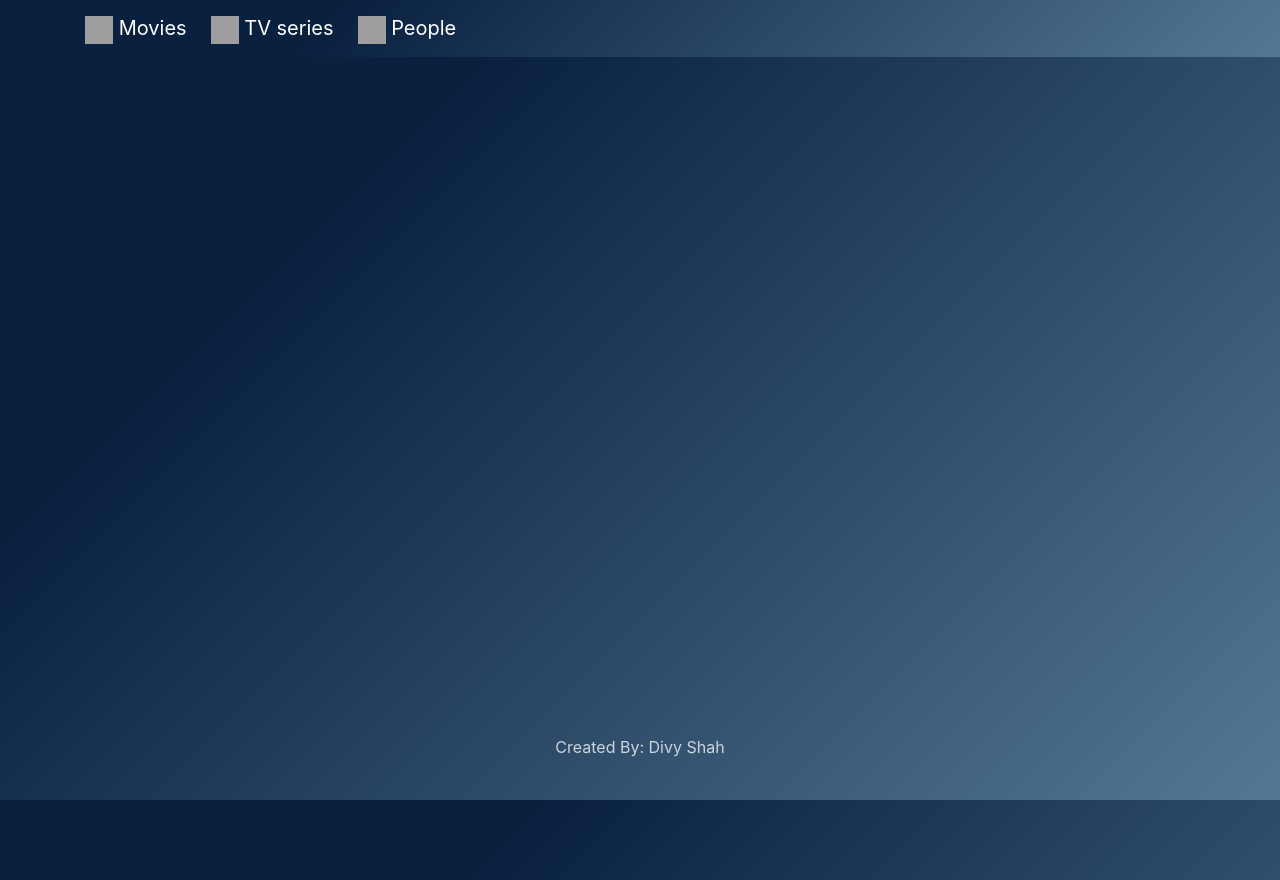
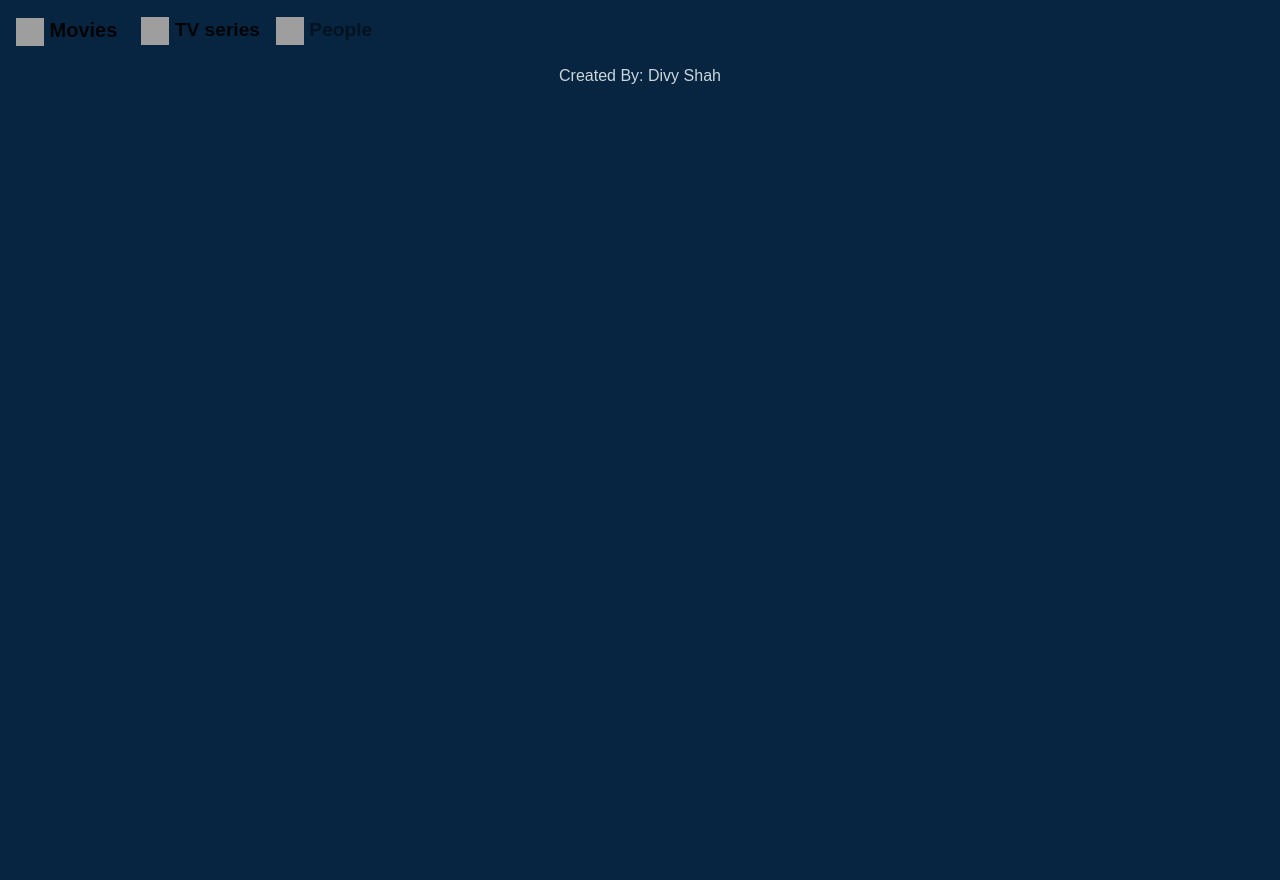
Before and after one commit to divyhshah/Trending-shows, a Flask app: template templates/show.html in a window 1280 px wide. After the commit the page ends 84 px from the top, so only its background shows below. Run offline with Flask 2, Linux system fonts and the light colour scheme; the template is opened without the code that fills it, so the values that code supplies are empty; some libraries are stand-ins or nearby versions; grey boxes are pictures that could not be loaded.

Commit message:
Added new layout for issue #6

```diff
--- a/static/main.css
+++ b/static/main.css
@@ -1,17 +1,10 @@
-body {
-  background: #fafafa;
-  color: #333333;
-  margin-top: 5rem;
-}
-
-h1, h2, h3, h4, h5, h6 {
+ h1,
+ h2,
+ h3,
+ h4,
+ h5,
+ h6 {
      color: #444444;
-}
-
-.bg-steel {
-  background-color: #537895;
-  background-image: linear-gradient(315deg, #537895 0%, #09203f 74%);
-
  }
 
  .site-header .navbar-nav .nav-link {
@@ -26,106 +19,6 @@ h1, h2, h3, h4, h5, h6 {
      font-weight: 500;
  }
 
-
-.content-section {
-  background: #ffffff;
-  padding: 5px 5px;
-  border: 1px solid #dddddd;
-  border-radius: 13px;
-  margin-bottom: 20px;
-  display: inline-block;
+ body {
+     background-color: #072540;
  }
-
-:root {
-  --gutter: 20px;
-}
-
-.app {
-  padding: var(--gutter) 0;
-  display: grid;
-  grid-gap: var(--gutter) 0;
-  grid-template-columns: var(--gutter) 1fr var(--gutter);
-  align-content: start;
-}
-
-.app > * {
-  grid-column: 2 / -2;
-}
-
-.app > .full {
-  grid-column: 1 / -1;
-}
-
-.hs {
-  display: grid;
-  grid-gap: calc(var(--gutter) / 2);
-  grid-template-columns: repeat(10, calc(30% - var(--gutter) * 2));
-  grid-template-rows: minmax(100px, 1fr);
-
-  overflow-x: scroll;
-  scroll-snap-type: x proximity;
-  /* padding-bottom: calc(.50 * var(--gutter));
-  margin-bottom: calc(-.10 * var(--gutter)); */
-}
-
-html,
-body {
-  height: 100%;
-}
-
-body {
-  display: grid;
-  place-items: center;
-  background-color: #537895;
-  background-image: linear-gradient(315deg, #537895 0%, #09203f 74%);
-}
-
-ul {
-  list-style: none;
-  padding: 0;
-}
-
-h1,
-h2,
-h3 {
-  margin: 0;
-}
-
-.app {
-  width: 280px;
-  height: 450px;
-  background: #DBD0BC;
-  overflow-y: scroll;
-}
-.p{
-  text-align: left;
-}
-.hs > .li, .item, .lb{
-  text-align: left;
-}
-.hs > li,
-.item {
-  scroll-snap-align: center;
-  /* padding: calc(var(--gutter) / 1 * 1.5); */
-  display: flex;
-  flex-direction: column;
-  justify-content: center;
-  align-items: center;
-  text-align: left;
-  background: #fff;
-  border-radius: 18px;
-  box-shadow: 0 19px 38px rgba(0,0,0,0.30), 0 20px 18px rgba(0,0,0,0.3);
-}
-
-/*Added media prefs for the responsive design*/
-@media only screen and (min-width: 600px) and (max-width: 900px) {
-  .hs{
-    display: block;
-  }
-  .item{
-    margin: .5rem;
-  }
-  body{
-    background-repeat: no-repeat; /*repeat is turned off*/
-  }
-}
--- /dev/null
+++ b/static/show.css
@@ -0,0 +1,71 @@
+* {
+    font-family: 'Poppins', sans-serif;
+    -webkit-user-select: none;
+    -moz-user-select: -moz-none;
+    -o-user-select: none;
+    user-select: none;
+}
+
+img {
+    -webkit-user-drag: none;
+    -moz-user-drag: none;
+    -o-user-drag: none;
+    user-drag: none;
+}
+
+img {
+    pointer-events: none;
+}
+
+.movie_card {
+    padding: 0 !important;
+    width: 17rem;
+    margin: 14px;
+    border-radius: 10px;
+    box-shadow: 0 3px 4px 0 rgba(0, 0, 0, 0.2), 0 4px 15px 0 rgba(0, 0, 0, 0.19);
+}
+
+.movie_card img {
+    border-top-left-radius: 10px;
+    border-top-right-radius: 10px;
+    height: 15rem;
+}
+
+.movie_info {
+    color: #5e5c5c;
+}
+
+.movie_info i {
+    font-size: 20px;
+}
+
+.card-title {
+    width: 80%;
+}
+
+.credits {
+    margin-top: 20px;
+    margin-bottom: 20px;
+    border-radius: 8px;
+    border: 2px solid #8e24aa;
+    font-size: 18px;
+}
+
+.credits .card-body {
+    padding: 0;
+}
+
+.credits p {
+    padding-top: 15px;
+    padding-left: 18px;
+}
+
+.credits .card-body i {
+    color: #8e24aa;
+}
+
+.index {
+    background-color: #072540;
+    font-weight: bold;
+    font-size: 1.2rem;
+}
--- a/templates/display.html
+++ b/templates/display.html
@@ -1,10 +1,13 @@
 <!DOCTYPE html>
 <html>
+
 <head>
 
   <!--meta keyword for content and description-->
-    <meta name="description" content="This website gives you the information about trending shows and personalized recommendation">
-    <meta name="keywords" content="trendingmovies, trending movies, trending shows, latest movies, latest series, trending series, divy shah">
+  <meta name="description"
+    content="This website gives you the information about trending shows and personalized recommendation">
+  <meta name="keywords"
+    content="trendingmovies, trending movies, trending shows, latest movies, latest series, trending series, divy shah">
   <meta name="author" content="Divy Shah">
 
   <!-- Required meta tags -->
@@ -13,17 +16,30 @@
   <meta name="viewport" content="width=device-width, initial-scale=1">
 
   <!-- Bootstrap CSS -->
-    <link rel="icon" href="https://cdn3.iconfinder.com/data/icons/movie-trailer-1/64/15_Trending_Movie_hot_clip_film-512.png" type="image/png" sizes="16x16">
-    <link rel="stylesheet" href="https://maxcdn.bootstrapcdn.com/bootstrap/4.0.0/css/bootstrap.min.css" integrity="sha384-Gn5384xqQ1aoWXA+058RXPxPg6fy4IWvTNh0E263XmFcJlSAwiGgFAW/dAiS6JXm" crossorigin="anonymous">
+  <link rel="stylesheet" href="https://use.fontawesome.com/releases/v5.7.2/css/all.css"
+    integrity="sha384-fnmOCqbTlWIlj8LyTjo7mOUStjsKC4pOpQbqyi7RrhN7udi9RwhKkMHpvLbHG9Sr" crossorigin="anonymous">
+  <link rel="icon"
+    href="https://cdn3.iconfinder.com/data/icons/movie-trailer-1/64/15_Trending_Movie_hot_clip_film-512.png"
+    type="image/png" sizes="16x16">
+  <link rel="stylesheet" href="https://maxcdn.bootstrapcdn.com/bootstrap/4.0.0/css/bootstrap.min.css"
+    integrity="sha384-Gn5384xqQ1aoWXA+058RXPxPg6fy4IWvTNh0E263XmFcJlSAwiGgFAW/dAiS6JXm" crossorigin="anonymous">
   <link rel="stylesheet" type="text/css" href="{{ url_for('static', filename='main.css') }}">
+  <link rel="stylesheet" type="text/css" href="{{ url_for('static', filename='show.css') }}">
 
   <!-- Google Analytics -->
 
   <script>
-  (function(i,s,o,g,r,a,m){i['GoogleAnalyticsObject']=r;i[r]=i[r]||function(){
-  (i[r].q=i[r].q||[]).push(arguments)},i[r].l=1*new Date();a=s.createElement(o),
-  m=s.getElementsByTagName(o)[0];a.async=1;a.src=g;m.parentNode.insertBefore(a,m)
-  })(window,document,'script','https://www.google-analytics.com/analytics.js','ga');
+    (function (i, s, o, g, r, a, m) {
+      i['GoogleAnalyticsObject'] = r;
+      i[r] = i[r] || function () {
+        (i[r].q = i[r].q || []).push(arguments)
+      }, i[r].l = 1 * new Date();
+      a = s.createElement(o),
+        m = s.getElementsByTagName(o)[0];
+      a.async = 1;
+      a.src = g;
+      m.parentNode.insertBefore(a, m)
+    })(window, document, 'script', 'https://www.google-analytics.com/analytics.js', 'ga');
 
     ga('create', 'UA-XXXXX-Y', 'auto');
     ga('send', 'pageview');
@@ -35,23 +51,55 @@
 </head>
 
 <body>
-    <header class="site-header">
+  <nav class="navbar navbar-expand-lg  index fixed-top navbar-light">
+    <a class="navbar-brand movies-nav" href="/?media=movie"><img
+        src='https://cdn3.iconfinder.com/data/icons/photography-ui/64/_Director_Board-256.png' width="28" height="28">
+      Movies
+    </a>
+    <button class="navbar-toggler" type="button" data-toggle="collapse" data-target="#navbarSupportedContent"
+      aria-controls="navbarSupportedContent" aria-expanded="false" aria-label="Toggle navigation">
+      <span class="navbar-toggler-icon"></span>
+    </button>
+
+    <div class="collapse navbar-collapse" id="navbarSupportedContent">
+      <ul class="navbar-nav mr-auto">
+        <li class="nav-item active">
+          <a class="nav-link tvseries-nav" href="/?media=tv"><img
+              src='https://cdn1.iconfinder.com/data/icons/winter-04-filled/64/296-Winter_TV_Show_2-128.png' width="28"
+              height="28"> TV series<span class="sr-only">(current)</span></a>
+        </li>
+        <li class="nav-item">
+          <a class="nav-link people-nav" href="/?media=person"><img
+              src='https://cdn1.iconfinder.com/data/icons/hobby-icostory-black-and-white/64/theater-acting-actor-mask-256.png'
+              width="28" height="28"> People</a>
+        </li>
+
+
+      </ul>
+    </div>
+  </nav>
+  <!-- <header class="site-header">
     <nav class="navbar navbar-expand-md navbar-dark bg-steel fixed-top">
       <div class="container">
         <a class="navbar-brand mr-4" href="/?media=movie">
-            <img src='https://cdn3.iconfinder.com/data/icons/photography-ui/64/_Director_Board-256.png' width="28" height="28"> Movies</a>
+          <img src='https://cdn3.iconfinder.com/data/icons/photography-ui/64/_Director_Board-256.png' width="28"
+            height="28"> Movies</a>
         <a class="navbar-brand mr-4" href="/?media=tv">
-            <img src='https://cdn1.iconfinder.com/data/icons/winter-04-filled/64/296-Winter_TV_Show_2-128.png' width="28" height="28"> TV series</a>
+          <img src='https://cdn1.iconfinder.com/data/icons/winter-04-filled/64/296-Winter_TV_Show_2-128.png' width="28"
+            height="28"> TV series</a>
         <a class="navbar-brand mr-4" href="/?media=person">
-            <img src='https://cdn1.iconfinder.com/data/icons/hobby-icostory-black-and-white/64/theater-acting-actor-mask-256.png' width="28" height="28"> People</a>
-          <button class="navbar-toggler" type="button" data-toggle="collapse" data-target="#navbarToggle" aria-controls="navbarToggle" aria-expanded="false" aria-label="Toggle navigation">
+          <img
+            src='https://cdn1.iconfinder.com/data/icons/hobby-icostory-black-and-white/64/theater-acting-actor-mask-256.png'
+            width="28" height="28"> People</a>
+        <button class="navbar-toggler" type="button" data-toggle="collapse" data-target="#navbarToggle"
+          aria-controls="navbarToggle" aria-expanded="false" aria-label="Toggle navigation">
           <span class="navbar-toggler-icon"></span>
         </button>
         <div class="collapse navbar-collapse" id="navbarToggle">
         </div>
       </div>
     </nav>
-    </header>
+  </header> -->
 
   <main role="main" class="container">
     {% block content %}{% endblock %}
@@ -59,11 +107,15 @@
 
 
   <footer class="page-footer font-small black">
-  <div class="footer-copyright text-center py-3" style="color: #cbd5db"}>Created By:
+    <div class="footer-copyright text-center py-3" style="color: #cbd5db" }>Created By:
       <a href="mailto:divyshah1712@gmail.com" style="color: #cbd5db"> Divy Shah</a>
     </div>
   </footer>
+  <script src="https://code.jquery.com/jquery-3.3.1.slim.min.js"></script>
+  <script src="https://cdnjs.cloudflare.com/ajax/libs/popper.js/1.14.7/umd/popper.min.js"></script>
+  <script src="https://stackpath.bootstrapcdn.com/bootstrap/4.3.1/js/bootstrap.min.js"></script>
 
 
 </body>
+
 </html>
--- a/templates/show.html
+++ b/templates/show.html
@@ -1,9 +1,35 @@
-{% extends "display.html" %}
+{% extends "display.html" %} {% block content %}
 
-  <div class="app">
-    {% block content %}
+<div class="container mt-5">
 
-    <ul class="hs">
+  <div class="row justify-content-center">
+    {% for i in info%}
+    <div class="card movie_card">
+      <img src="{{ i['URL'] }}" class="card-img-top" alt="...">
+      <div class="card-body">
+        <center>
+          <h5 class="card-title">{{ i['Title'] }}</h5>
+        </center>
+        <center>
+          <p class="movie_info"><i class="fas fa-heart"></i>&nbsp;Popularity : {{ i['Popularity'] }}</p>
+        </center>
+        <center>
+          <p class="movie_info"> <i class="fa fa-calendar"></i>&nbsp;Release-Date : {{ i['ReleaseDate'] }}</p>
+        </center>
+        <center>
+          <p class="movie_info"> <i class="fas fa-user-tie"></i>&nbsp;Known For : {{ i['KnownFor'] }}</p>
+        </center>
+        <center>
+          <p class="movie_info"><i class="fas fa-star"></i>&nbsp;Rating : {{ i['AvgVote'] }}</p>
+        </center>
+
+
+      </div>
+    </div>
+    {% endfor %}
+  </div>
+</div>
+<!-- <ul class="hs">
       {% for i in info%}
       <li class="item">
       <img src="{{ i['URL'] }}" class="img-fluid z-depth-4 rounded" width="280px" height="200px"><br>
@@ -20,7 +46,6 @@
         Rating: {{ i['AvgVote'] }}</p>
       </li>
     {% endfor %}
-    </ul>
+    </ul> -->
 
-  {% endblock content %}
-  </div>
+{% endblock content %}
```
Lines whose indentation alone changed are shown as unchanged.
